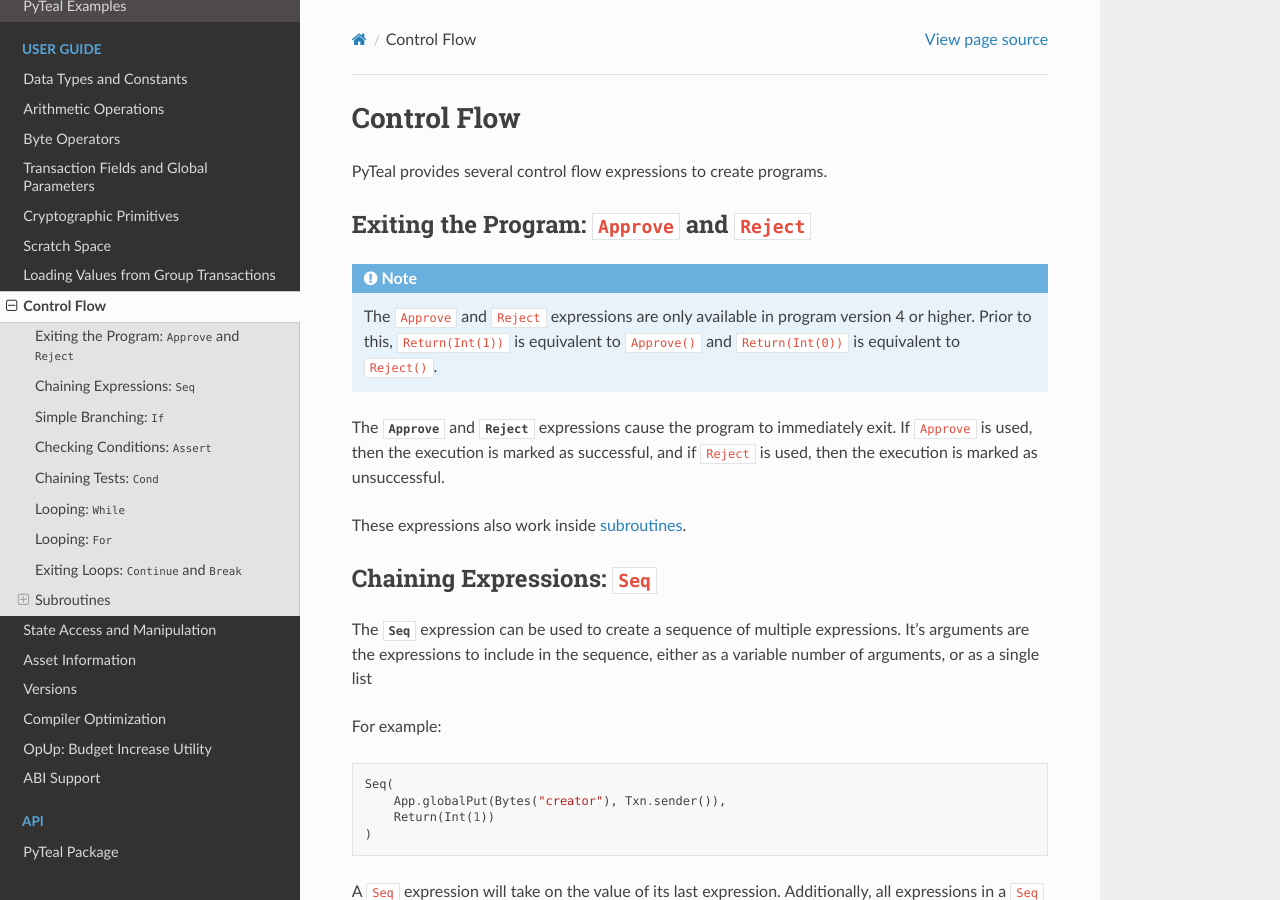
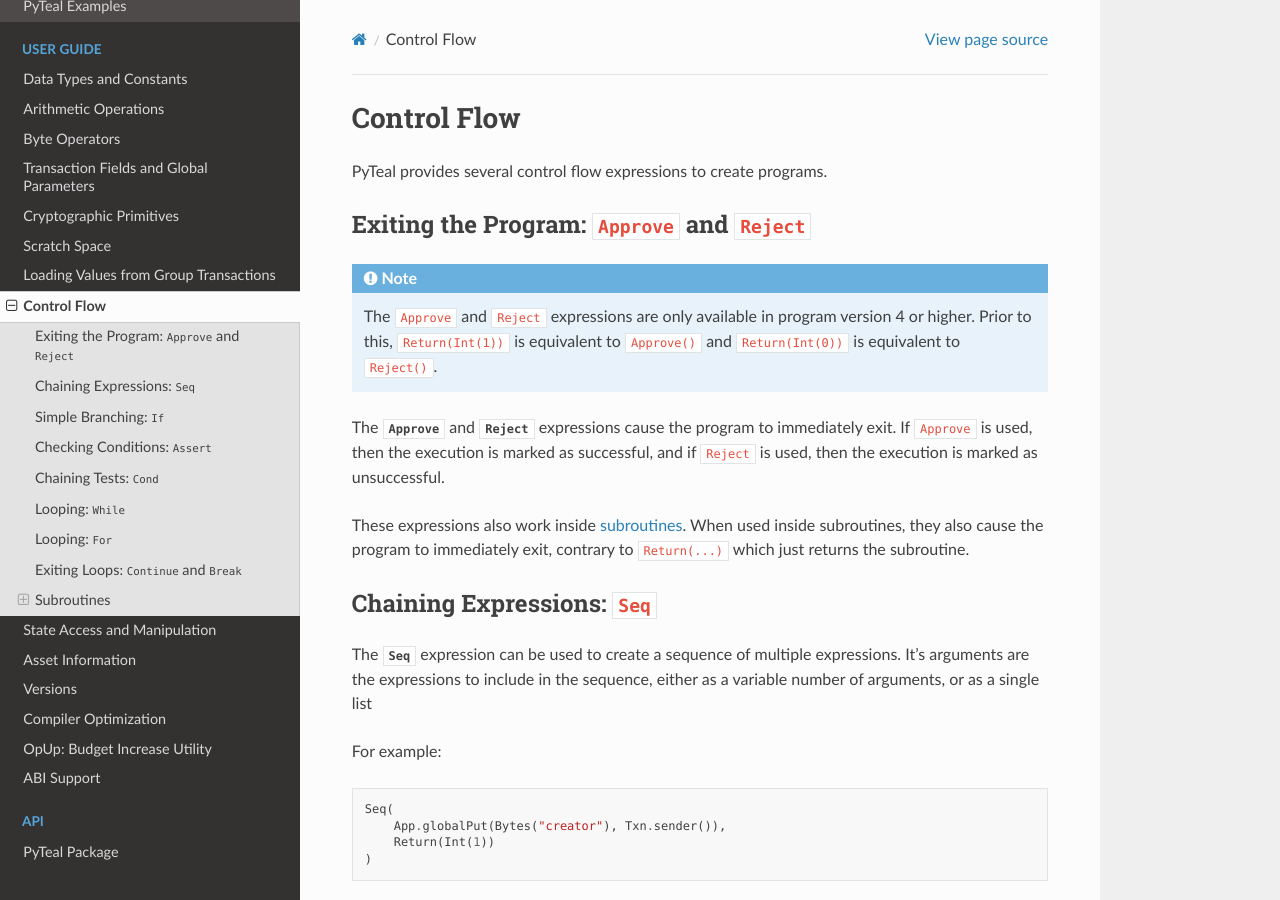
Before and after one commit to algorand/pyteal, a Sphinx documentation site: the page built from docs/control_structures.rst, in a window 1280 px wide and 900 px high. Built offline with Sphinx 7.4.7 and the Read the Docs theme 2.0.0, drawn with Linux system fonts in a browser that asks for light colours.

Commit message:
Clarify that `Approve` and `Reject` always exit
I made this PR following https://forum.algorand.org/t/innertxnbuilder-second-transaction-is-not-stored-in-the-blockchain/8893/2?u=fabrice

```diff
--- a/docs/control_structures.rst
+++ b/docs/control_structures.rst
@@ -19,7 +19,8 @@
 is used, then the execution is marked as successful, and if :code:`Reject` is used, then the execution
 is marked as unsuccessful.
 
-These expressions also work inside :ref:`subroutines <subroutine_expr>`.
+These expressions also work inside :ref:`subroutines <subroutine_expr>`. When used inside subroutines, they
+also cause the program to immediately exit, contrary to :code:`Return(...)` which just returns the subroutine.
 
 .. _seq_expr:
 
```
